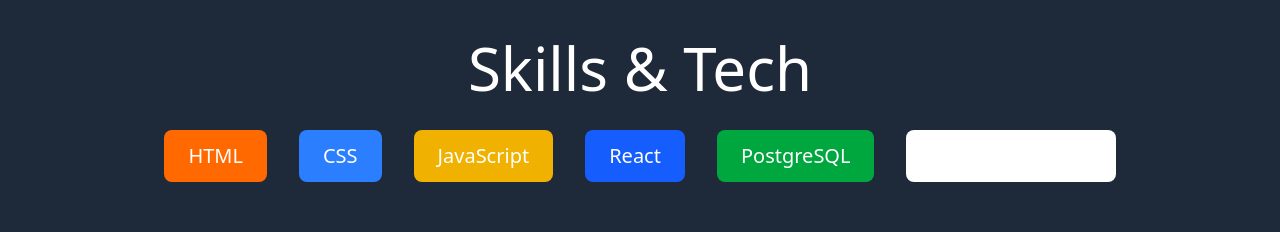
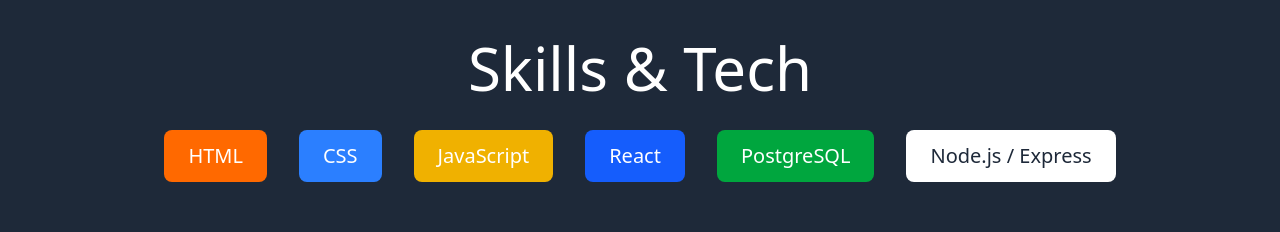
Before and after one commit to martinvega2003/portfolio-web, a React (Vite) app in the folder client/: page / in a window 1280 px wide. Shown: the part 1900-2132 px from the top of the page. Built offline with nearby package versions, Linux system fonts and the light colour scheme.

Commit message:
Redesign skills section

```diff
--- a/client/src/pages/section/AboutMeSection.jsx
+++ b/client/src/pages/section/AboutMeSection.jsx
@@ -93,11 +93,11 @@
               { name: "JavaScript", color: "bg-yellow-500 text-white" },
               { name: "React", color: "bg-blue-600 text-white" },
               { name: "PostgreSQL", color: "bg-green-600 text-white" },
-              { name: "Node.js / Express", color: "bg-white text-primary" },
+              { name: "Node.js / Express", color: "bg-white text-gray-800" },
             ].map((skill, index) => (
               <motion.div
                 key={index}
-                className={`relative z-10 px-6 py-3 rounded-lg ${skill.color} text-xl font-medium transition duration-300 hover:scale-125 cursor-pointer`}
+                className={`relative z-10 px-6 py-3 rounded-lg ${skill.color} text-xl font-medium transition duration-300 hover:scale-115 cursor-pointer`}
                 initial={{ opacity: 0 }}
                 animate={{ opacity: 1 }}
                 transition={{ duration: 0.6, delay: index * 0.3 }}
```
